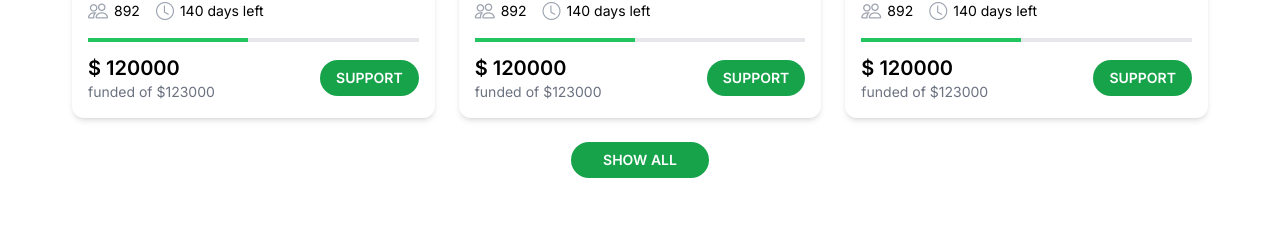
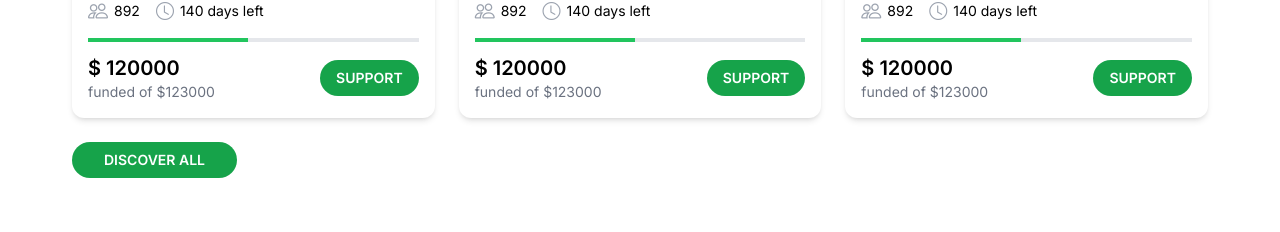
Before and after one commit to MohdBelalNaim/GiveUmma, a React (Create React App) app: page / in a window 1280 px wide. Shown: the part 1431-1663 px from the top of the page. Built offline with nearby package versions, Linux system fonts and the light colour scheme.

Commit message:
Updated home page design

```diff
--- a/src/components/HomeNavbar.jsx
+++ b/src/components/HomeNavbar.jsx
@@ -112,7 +112,7 @@ return (
           placeholder='I want to support...' />
         <div className='flex items-center gap-4 py-2 mt-2'>
           <i className="bi bi-globe text text-gray-400"></i>
-          <div className='text-sm'>Insipiring Campaigns</div>
+          <div className='text-sm'>Discover all</div>
         </div>
         <div className='flex items-center gap-4 py-2'>
           <i className="bi bi-heart text text-gray-400"></i>
--- a/src/pages/Home.jsx
+++ b/src/pages/Home.jsx
@@ -35,9 +35,9 @@ return (
                 <CampaignCard index={index} />)
                 }
             </div>
-            <div className="text-center mt-6">
+            <div className="mt-6">
                 <button className='bg-green-600 text-white font-semibold text-sm px-8 py-2 rounded-full'>
-                    SHOW ALL
+                    DISCOVER ALL
                 </button>
             </div>
         </section>
```
